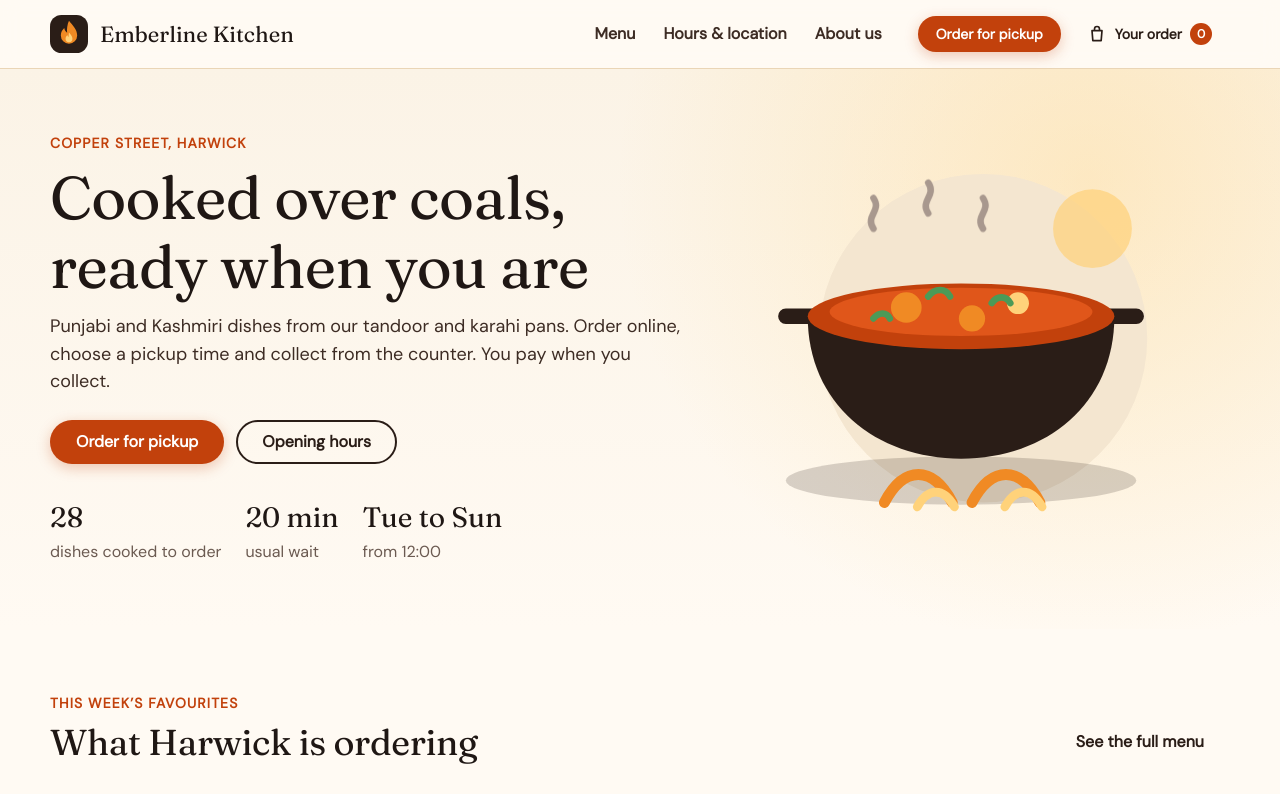
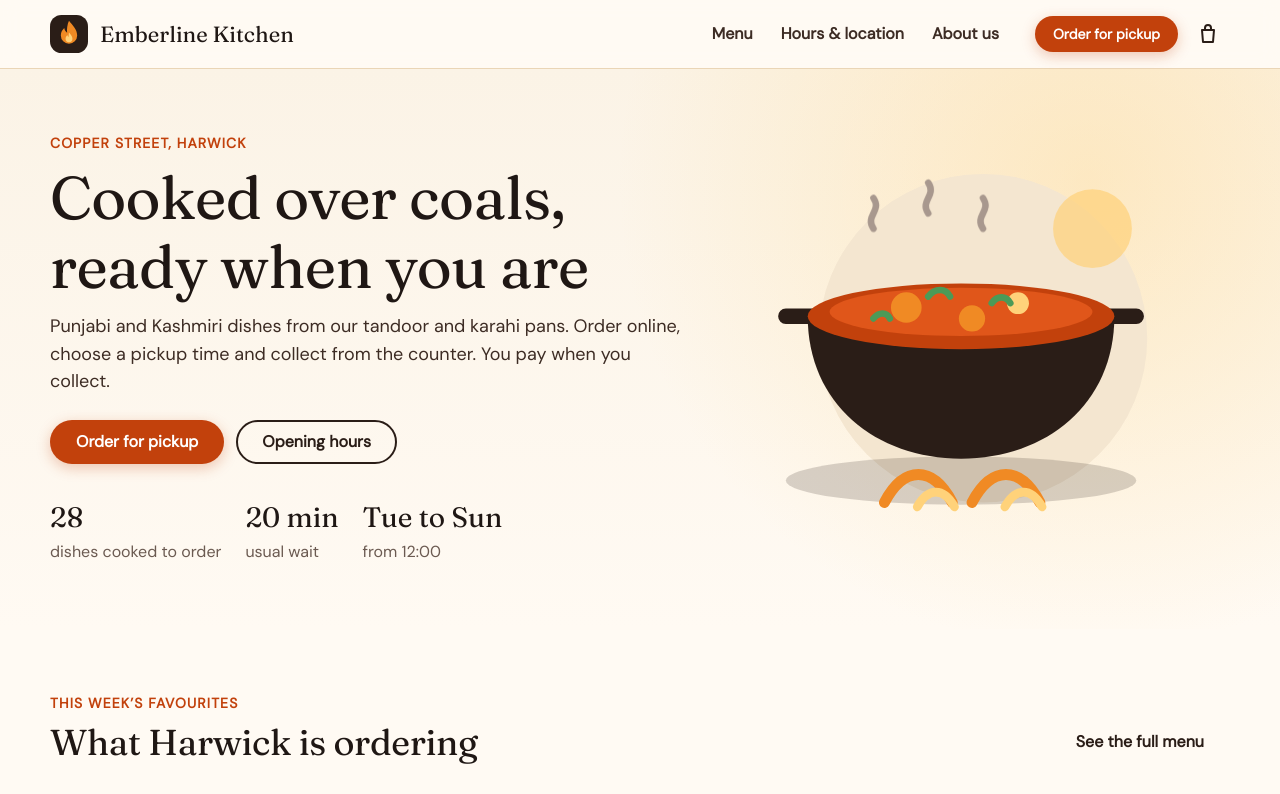
Before and after one commit to FaatehHaneef/Vanguard, a React (Vite) app in the folder sites/emberline-kitchen/: page / in a window 1280 px wide. Shown: the top 794 px of the page. Built offline with nearby package versions, Linux system fonts and the light colour scheme.

Commit message:
feat(emberline): show the order as a bag icon with a count

```diff
--- a/sites/emberline-kitchen/src/components/Header.tsx
+++ b/sites/emberline-kitchen/src/components/Header.tsx
@@ -52,10 +52,13 @@ export function Header() {
           <Link to="/menu" className="btn btn--primary btn--sm header-cta">
             Order for pickup
           </Link>
-          <button type="button" className="btn btn--ghost btn--sm cart-btn" onClick={cart.openDrawer}>
+          <button type="button" className="icon-btn cart-btn" onClick={cart.openDrawer}>
             <Icon name="bag" />
-            <span>Your order</span>
-            <span className="cart-count">{cart.count}</span>
+            {cart.count > 0 && (
+              <span className="cart-count" aria-hidden="true">
+                {cart.count}
+              </span>
+            )}
           </button>
           <div className="dropdown site-nav-mobile" ref={menuRef}>
             <button
--- a/sites/emberline-kitchen/src/styles/layout.css
+++ b/sites/emberline-kitchen/src/styles/layout.css
@@ -175,11 +175,14 @@ main {
 }
 
 .cart-btn svg {
-  width: 20px;
-  height: 20px;
+  width: 24px;
+  height: 24px;
 }
 
 .cart-count {
+  position: absolute;
+  top: 2px;
+  right: 0;
   display: inline-grid;
   place-items: center;
   min-width: 22px;
@@ -190,4 +193,11 @@ main {
   color: #fff;
   font-size: var(--text-xs);
   font-weight: 700;
+  animation: pop var(--duration-base) var(--ease);
 }
+
+@keyframes pop {
+  from {
+    transform: scale(0.4);
+  }
+}
```
Also changed, not shown: 1 other file (tests, documents, lock files or other folders).
